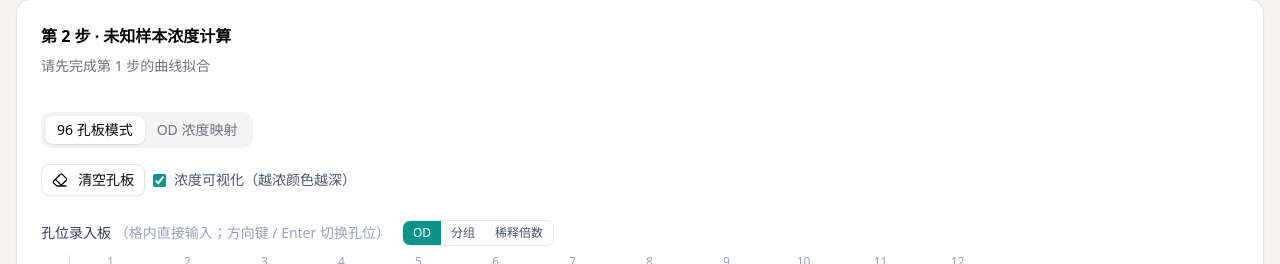
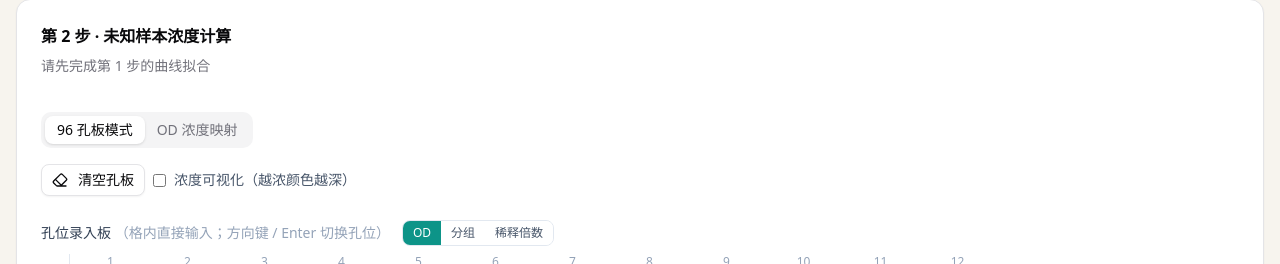
Before and after one commit to heyhey-yoyo/elisa-curve-tool, a React (Vite) app: page / in a window 1280 px wide. Shown: the part 779-1043 px from the top of the page. Built offline with nearby package versions, Linux system fonts and the light colour scheme.

Commit message:
style: 96 孔板浓度可视化默认关闭

```diff
--- a/src/pages/Home.tsx
+++ b/src/pages/Home.tsx
@@ -102,7 +102,7 @@ export default function Home() {
   const [selectedCell, setSelectedCell] = useState<{ r: number; c: number } | null>(null)
   /** 孔板录入模式：格内输入的内容（默认 OD） */
   const [entryMode, setEntryMode] = useState<'od' | 'group' | 'dilution'>('od')
-  const [heatMap, setHeatMap] = useState(true)
+  const [heatMap, setHeatMap] = useState(false)
   const [copiedMode, setCopiedMode] = useState<'concentration' | 'group-concentration' | null>(null)
   const odBoardRef = useRef<HTMLDivElement>(null)
   const concBoardRef = useRef<HTMLDivElement>(null)
```
